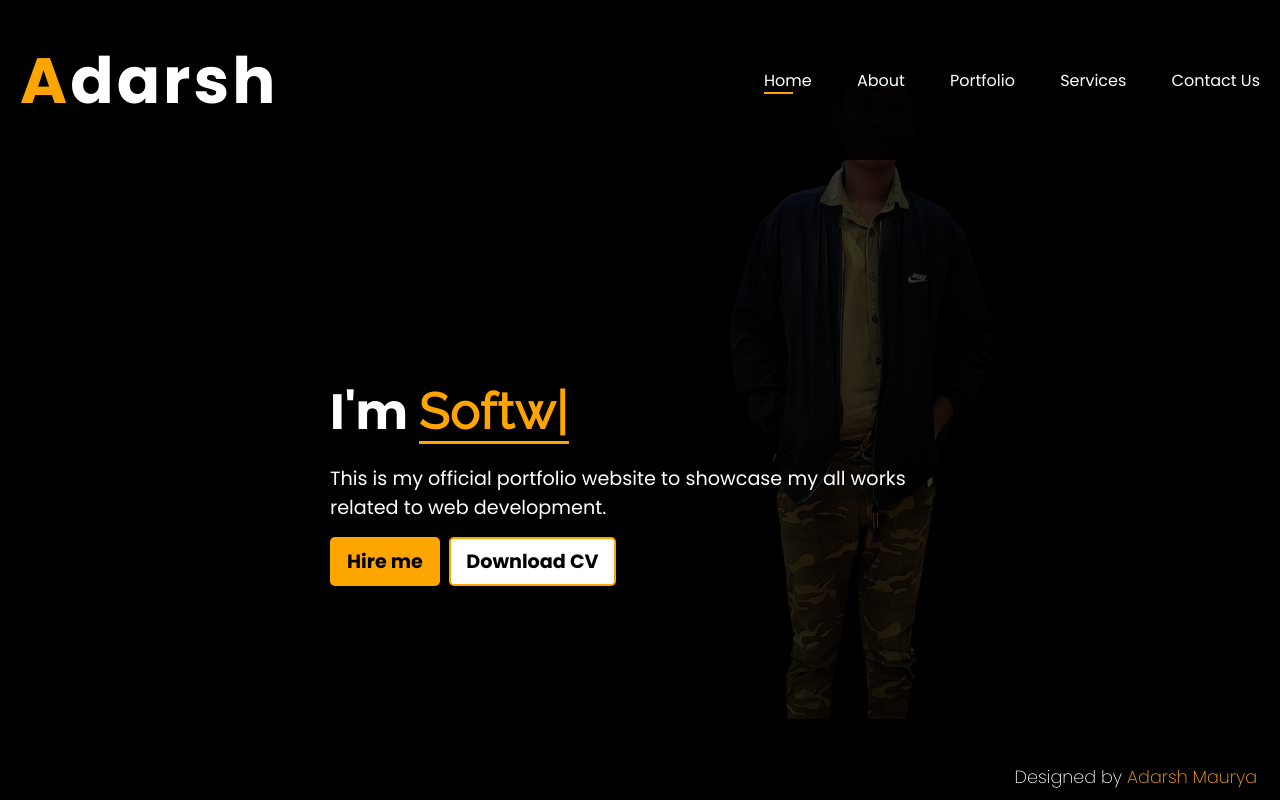
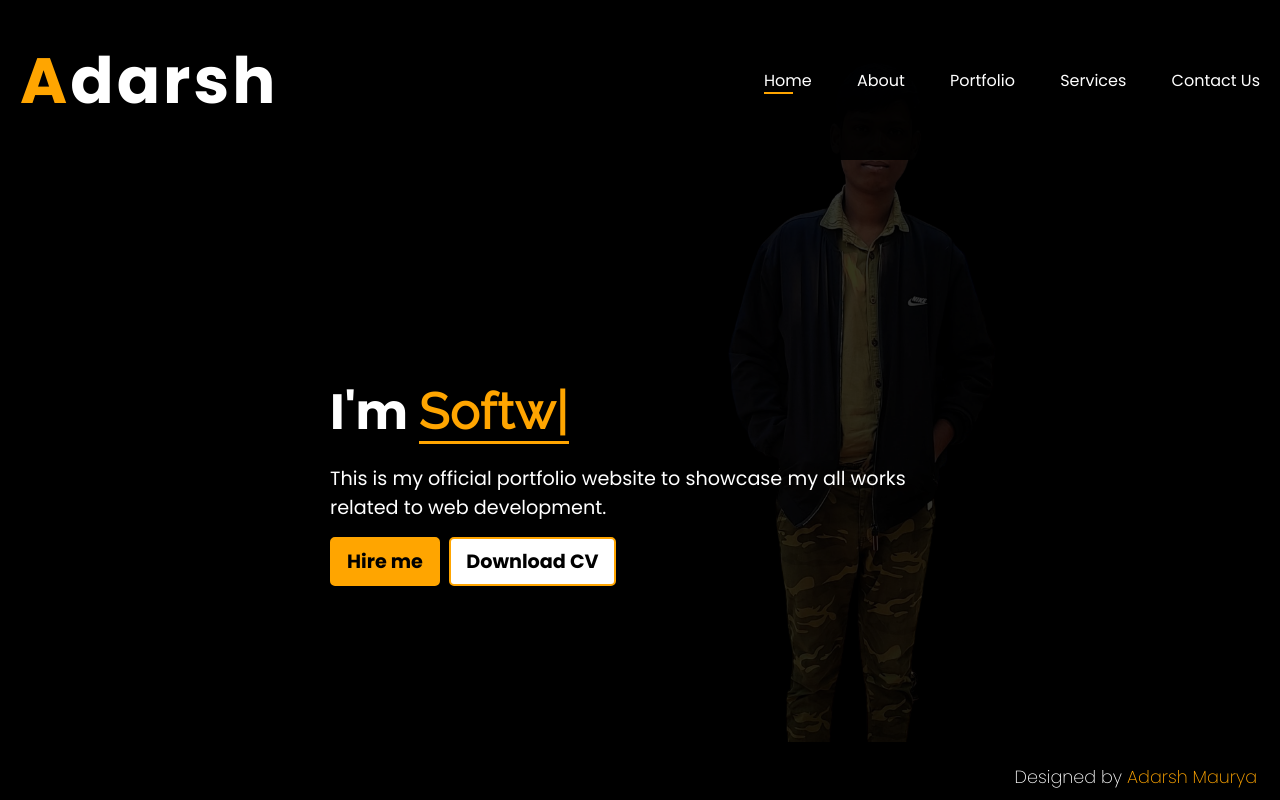
Before and after one commit to adarshmaurya54/Portfolio2, a plain HTML site: page index.html in a window 1280 px wide. Drawn offline with nearby package versions, Linux system fonts and the light colour scheme.

Commit message:
some changes

```diff
--- a/Style/style.css
+++ b/Style/style.css
@@ -16,7 +16,7 @@ body {
     background-image: url(../image/dp1.png);
     background-color: var(--black);
     background-repeat: no-repeat;
-    background-position: 75% -109%;
+    background-position: 75% -49%;
     background-attachment: fixed;
 }
 
```
